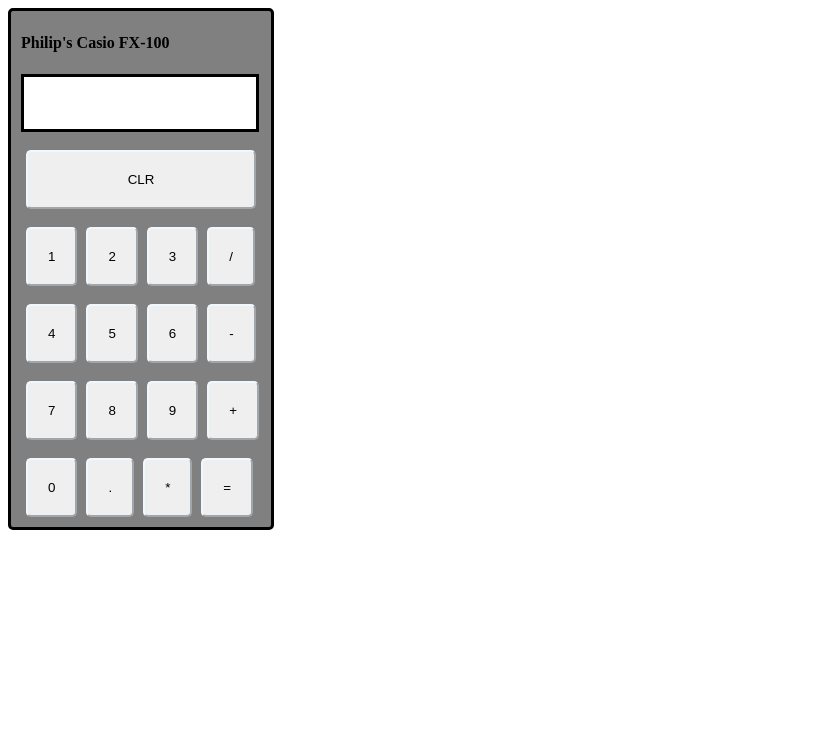
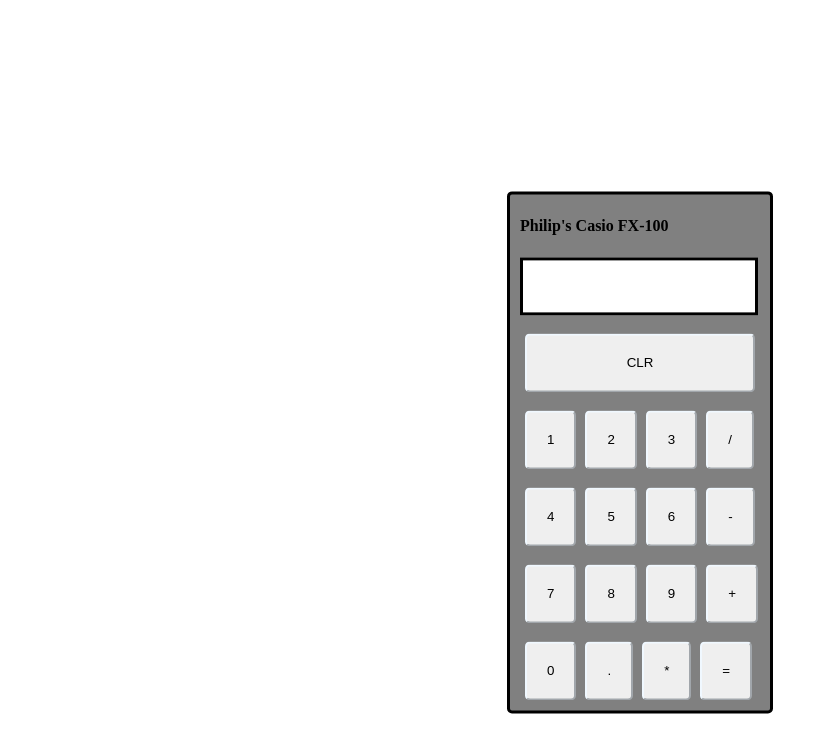
Before and after one commit to pdushie/simplecalculator, a plain HTML site: page index.html in a window 1280 px wide. Shown: the whole page, without its empty margins (0-828 px from the left). Drawn offline with Linux system fonts and the light colour scheme.

Commit message:
Update index.html
Added position to style portion of html file

```diff
--- a/index.html
+++ b/index.html
@@ -6,6 +6,10 @@
     <title>Simple Calculator</title>
     <style>
         #calcframe{
+            position: absolute;
+            top:50%;
+            left:50%;
+            transform: translate(-50%, -40%);
             background-color: grey;
             border: solid black;
             width:240px;
```
